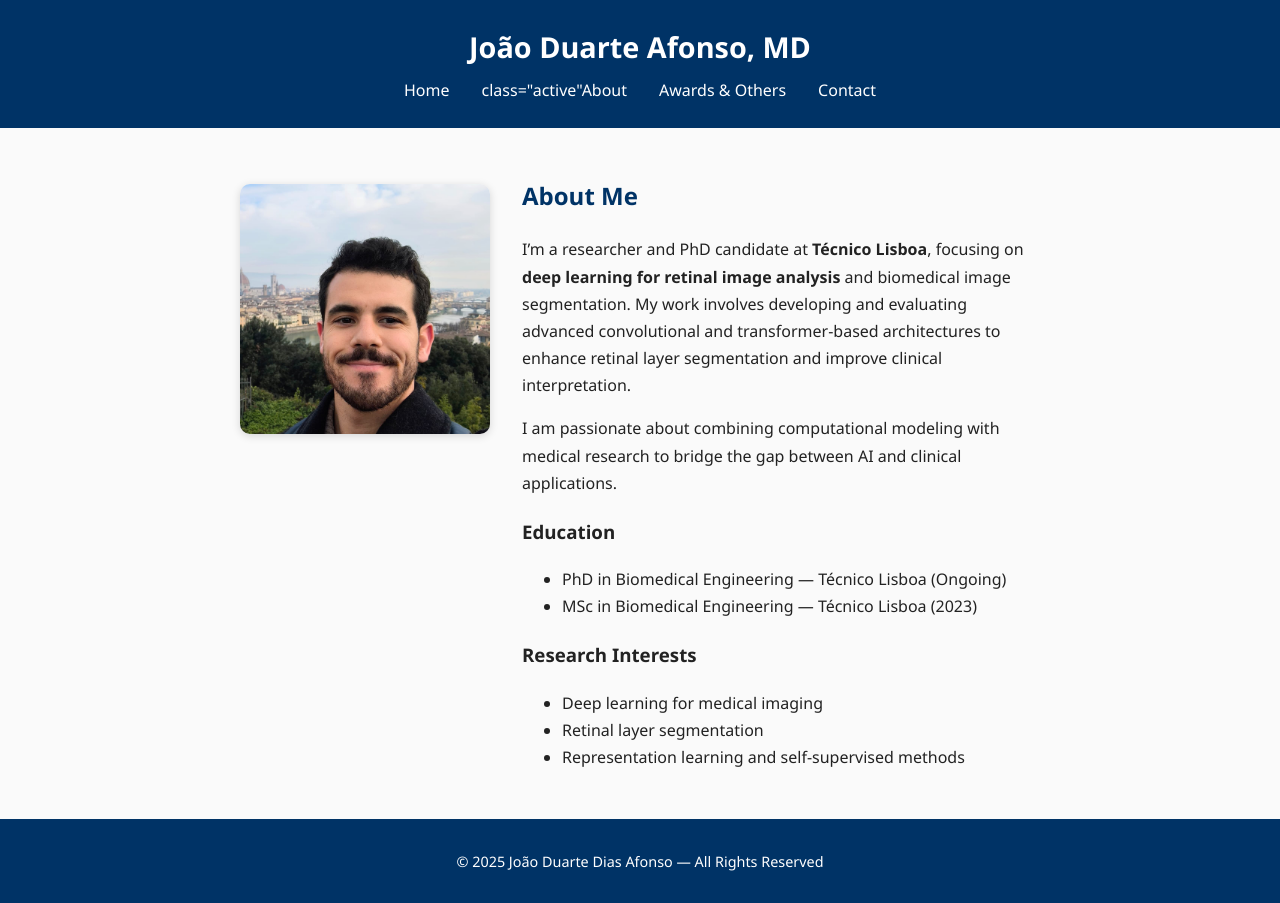
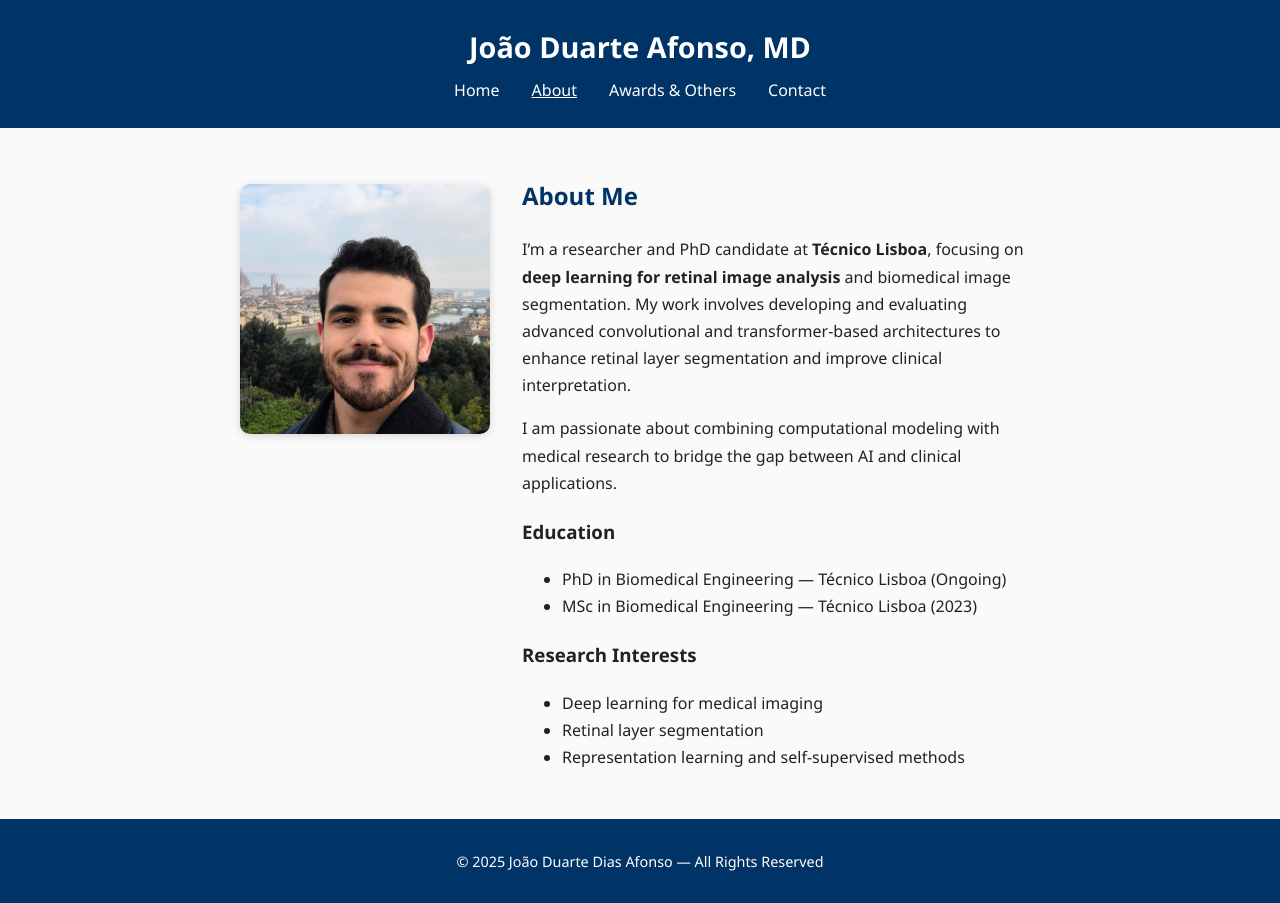
Before and after one commit to Joao-afonso11/joao-afonso11.github.io, a plain HTML site: page about.html in a window 1280 px wide. Drawn offline with Linux system fonts and the light colour scheme.

Commit message:
Update about.html

```diff
--- a/about.html
+++ b/about.html
@@ -13,7 +13,7 @@
     <nav>
       <ul>
         <li><a href="index.html" >Home</a></li>
-        <li><a href="about.html">class="active"About</a></li>
+        <li><a href="about.html"class="active">About</a></li>
         <li><a href="publications.html">Awards & Others</a></li>
         <li><a href="contact.html">Contact</a></li>
       </ul>
```
